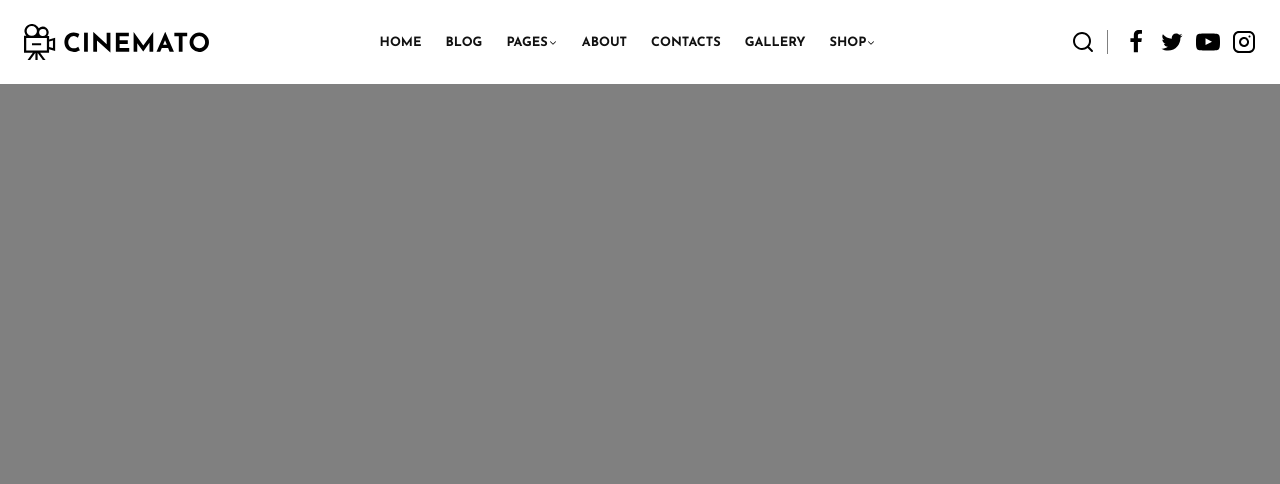
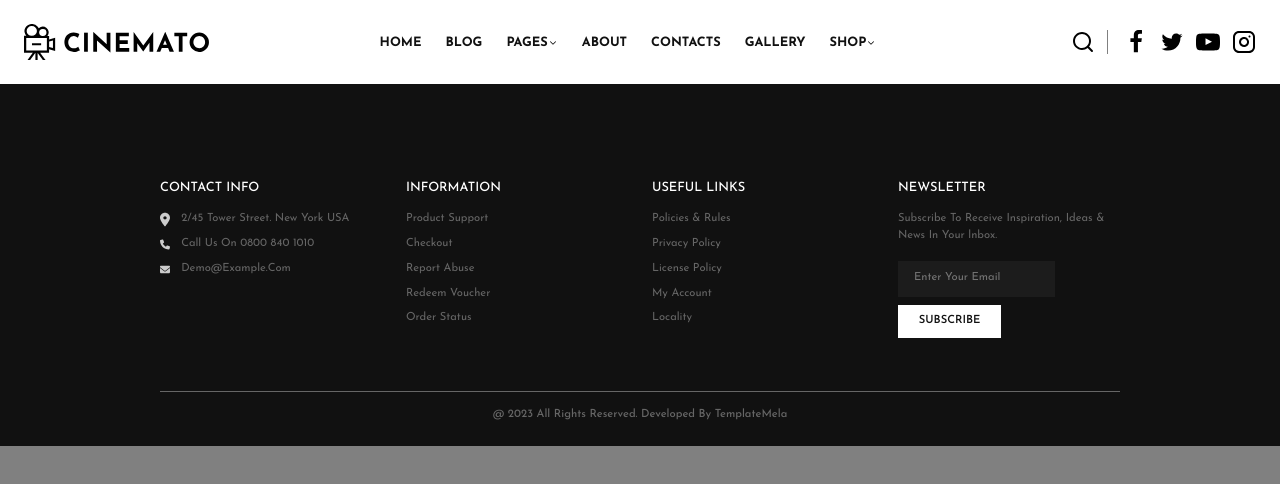
Before and after one commit to micheleTummolo/proj-html-vuejs, a Vue app: page / in a window 1280 px wide. Shown: the top 484 px of the page. Built offline with nearby package versions, Linux system fonts and the light colour scheme.

Commit message:
Done footer

```diff
--- a/src/components/AppFooter.vue
+++ b/src/components/AppFooter.vue
@@ -3,10 +3,121 @@ export default {
 
 }
 </script>
-<template lang="">
-    <div>
+<template>
+    <div class="footer_container pt-5">
+        <div class="row row-cols-4 pt-5 mb-5 footer_top">
+            <div class="col">
+                <h4 class="mb-3">CONTACT INFO</h4>
+                <ul class="p-0">
+                    <li class="d-flex"><img src="../assets/images/footer-location-dot-solid.svg"
+                            alt="footer-location-dot-solid.svg">
+                        2/45 Tower Street. New York USA</li>
+                    <li class="d-flex"><img src="../assets/images/footer-phone-solid.svg"
+                            alt="footer-phone-solid.svg">Call Us On 0800 840 1010</li>
+                    <li class="d-flex"><img src="../assets/images/footer-envelope-soli.svg"
+                            alt="footer-envelope-soli.svg">Demo@Example.Com</li>
+                </ul>
+            </div>
+            <div class="col">
+                <h4 class="mb-3">INFORMATION</h4>
+                <ul class="p-0">
+                    <li>Product Support</li>
+                    <li>Checkout</li>
+                    <li>Report Abuse</li>
+                    <li>Redeem Voucher</li>
+                    <li>Order Status</li>
+                </ul>
+            </div>
+            <div class="col">
+                <h4 class="mb-3">USEFUL LINKS</h4>
+                <ul class="p-0">
+                    <li>Policies & Rules</li>
+                    <li>Privacy Policy</li>
+                    <li>License Policy</li>
+                    <li>My Account</li>
+                    <li>Locality</li>
+                </ul>
+            </div>
+            <div class="col">
+                <h4 class="mb-3">NEWSLETTER</h4>
+                <p>Subscribe To Receive Inspiration,
+                    Ideas & News In Your lnbox.</p>
+                <form action="">
+                    <input type="email" name="" id="" class="mail_input mb-2" placeholder="Enter Your Email">
+                    <button type="submit" class="mail_button">SUBSCRIBE</button>
+                </form>
+            </div>
+        </div>
+        <div class="row footer_bottom pb-4">
+            <div class="col-12 text-center">
+                <h5 class="m-0 pt-3">@ 2023 All Rights Reserved. Developed By TemplateMela</h5>
+            </div>
+        </div>
     </div>
 </template>
-<style lang="">
+<style lang="scss">
+.footer_container {
+    background-color: #111111;
+    padding: 0 10rem;
 
+    .footer_top {
+
+        h4 {
+            color: #ffffff;
+            font-size: .8rem;
+        }
+
+        .mail_input {
+            background-color: #1c1c1c;
+            border: 0;
+            padding: .6rem 1rem;
+            color: #f2f2f2;
+            font-size: .7rem;
+        }
+
+        .mail_button {
+            padding: .5rem 1.3rem;
+            border: 0;
+            background-color: #ffffff;
+            font-size: 0.7rem;
+            color: #111111;
+            font-weight: 600;
+        }
+
+        p {
+            color: #666666;
+            font-size: .7rem;
+
+        }
+
+        li {
+            list-style: none;
+            color: #666666;
+            font-size: .7rem;
+            padding: 0;
+            margin-bottom: .5rem;
+            width: fit-content;
+            cursor: pointer;
+
+            &:hover {
+                color: #f2f2f2;
+            }
+
+            img {
+                width: 10px;
+                margin-right: .7rem;
+            }
+        }
+    }
+
+
+    .footer_bottom {
+
+        h5 {
+            color: #666666;
+            font-size: .7rem;
+            border-top: 1px solid #666666;
+        }
+    }
+}
 </style>
```
